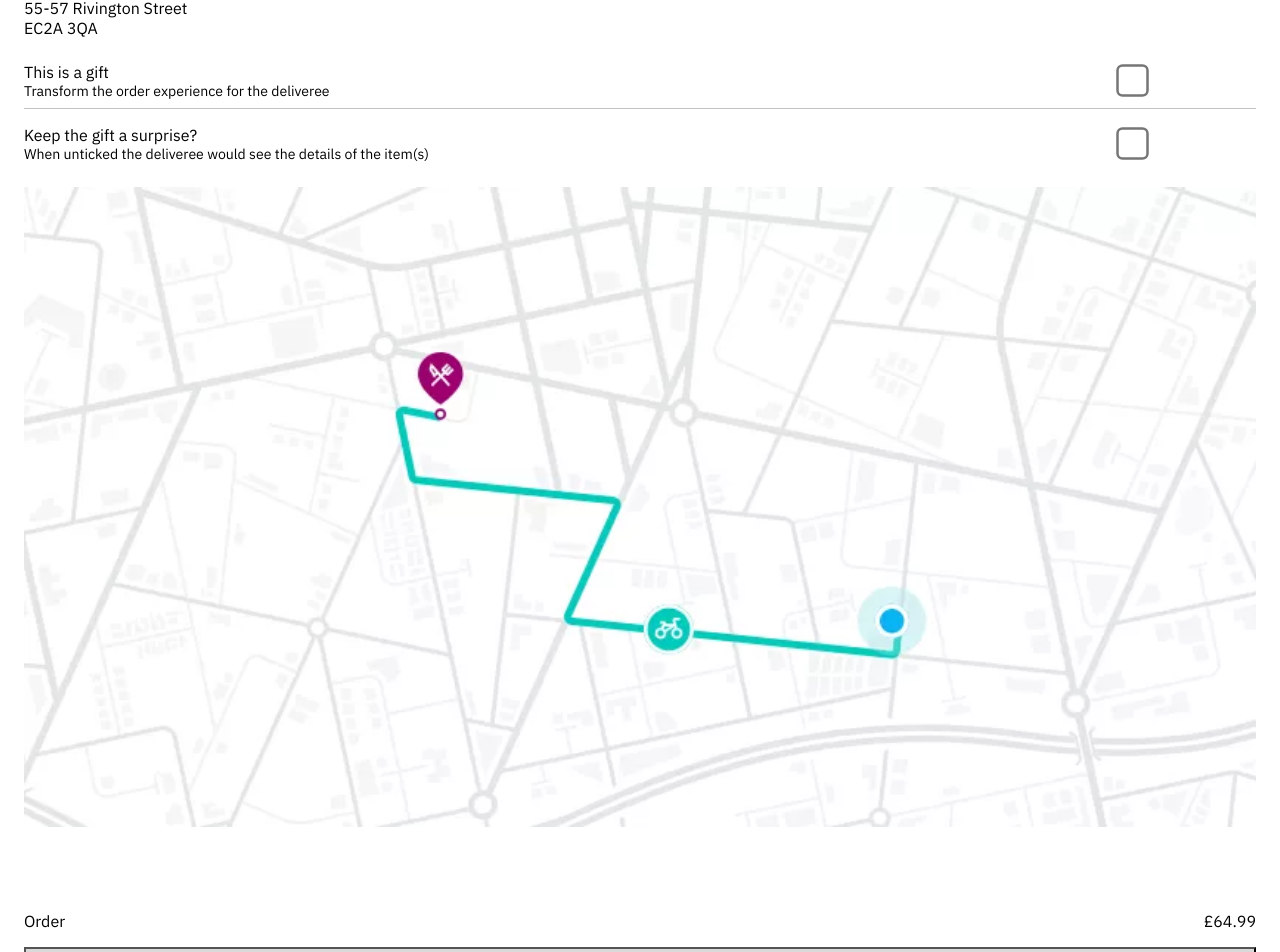
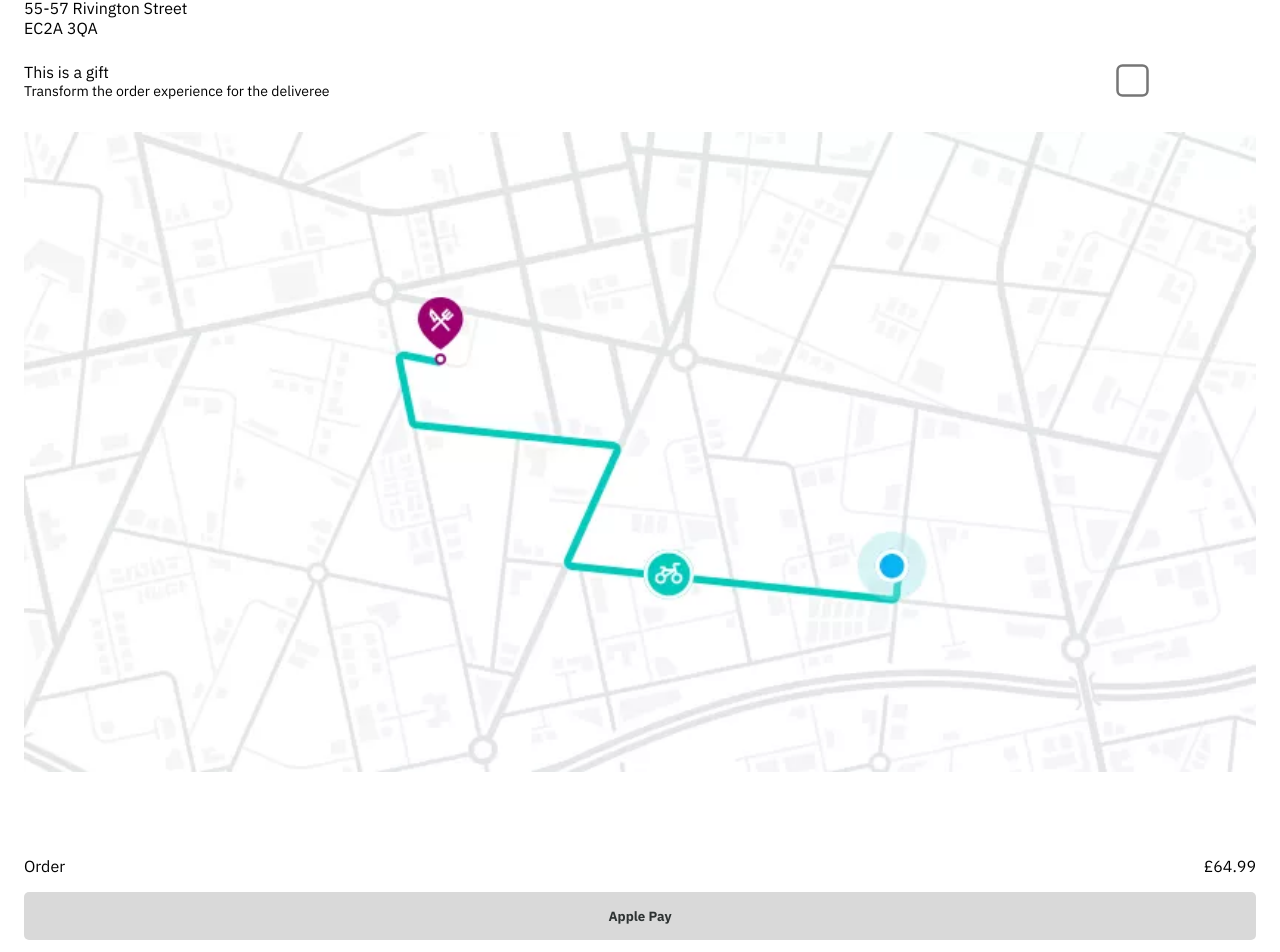
Before and after one commit to calvin-bochynski-ng/hackathon-acabo-client, a React (Create React App) app: page /checkout in a window 1280 px wide. Shown: the part 159-1111 px from the top of the page. Built offline with nearby package versions, Linux system fonts and the light colour scheme.

Commit message:
finalise styling

```diff
--- a/src/component/Checkout/Checkout.js
+++ b/src/component/Checkout/Checkout.js
@@ -88,7 +88,8 @@ function Checkout() {
               id="gift"
               name="gift"
               className="checkout__gift-checkbox"
-              defaultChecked={state.gift_status === "gift"}
+              checked={state.gift_status === "gift"}
+              onChange={handleCheckboxChange}
             />
           </div>
         </div>
@@ -104,11 +105,13 @@ function Checkout() {
               />
             </div>
           )}
+          {state.gift_status === "gift" && (
             <div className="gift__secret-container">
               <div className="gift__secret-text">
                 <p className="gift__secret-title">Keep the gift a surprise?</p>
                 <p className="gift__secret-subtitle">
-                When unticked the deliveree would see the details of the item(s)
+                  When unticked the deliveree would see the details of the
+                  item(s)
                 </p>
               </div>
               <div className="gift__secret-checkbox--container">
@@ -117,10 +120,11 @@ function Checkout() {
                   id="gift"
                   name="gift"
                   className="gift__secret-checkbox"
-                checked={state.status === "giftSecret"}
+                  defaultChecked={state.status === "giftSecret"}
                 />
               </div>
             </div>
+          )}
           <div className="checkout__map">
             <img src={map} alt="" className="checkout__map-img" />
           </div>
--- a/src/component/Checkout/Checkout.scss
+++ b/src/component/Checkout/Checkout.scss
@@ -38,7 +38,6 @@
 
   &__gift {
     display: flex;
-    border-bottom: solid 0.06rem #c2c3c5;
     padding: 0rem 0rem 0.5rem 0rem;
 
     &-text {
@@ -89,17 +88,18 @@
     border-radius: 5px;
     border: none;
     background-color: #dfe0e0cc;
+    border-top: solid 0.06rem #c2c3c5;
 
     &--title {
       margin: 0;
       padding: 1rem 0rem 2rem 0rem;
+      border-top: solid 0.06rem #c2c3c5;
     }
   }
 }
 
 .gift__secret {
   display: flex;
-  border-bottom: solid 0.06rem #c2c3c5;
   padding: 0rem 0rem 0.5rem 0rem;
 
   &-container {
@@ -151,7 +151,10 @@
     height: 100%;
     text-align: center;
     padding: 0.75rem;
+    font-weight: 700;
     text-decoration: none;
+    border: none;
+    border-radius: 5px;
     color: $primary-text;
 
     &-container {
```
Lines whose indentation alone changed are shown as unchanged.
